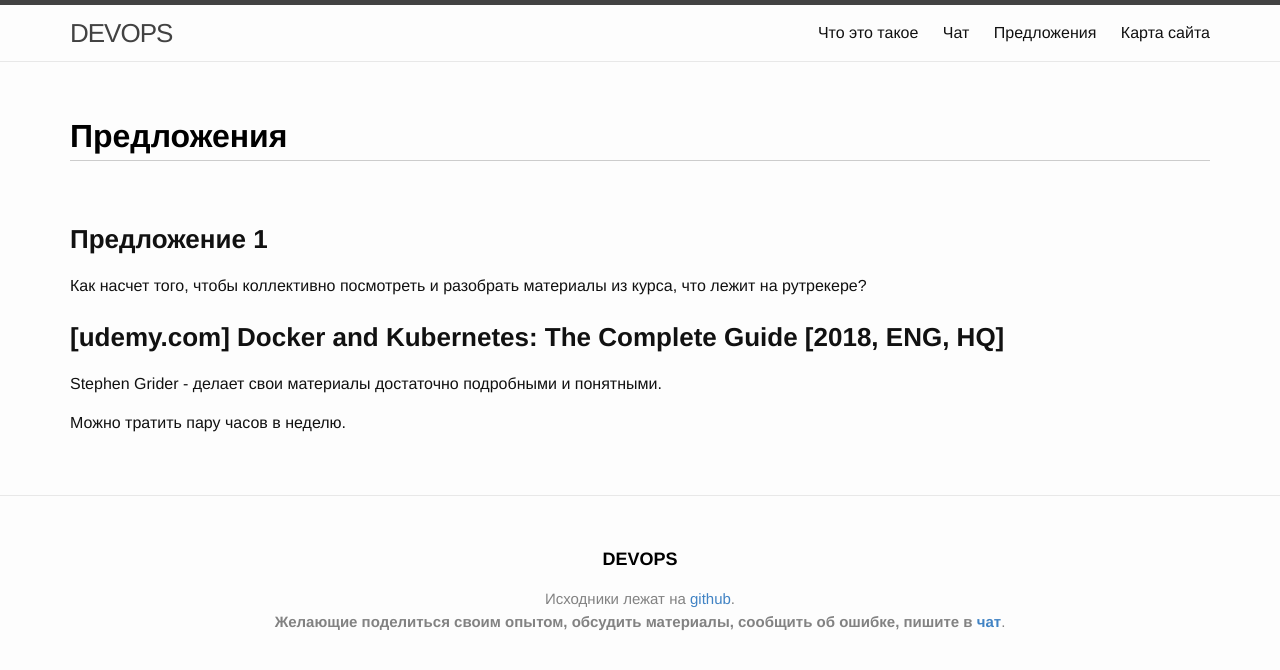
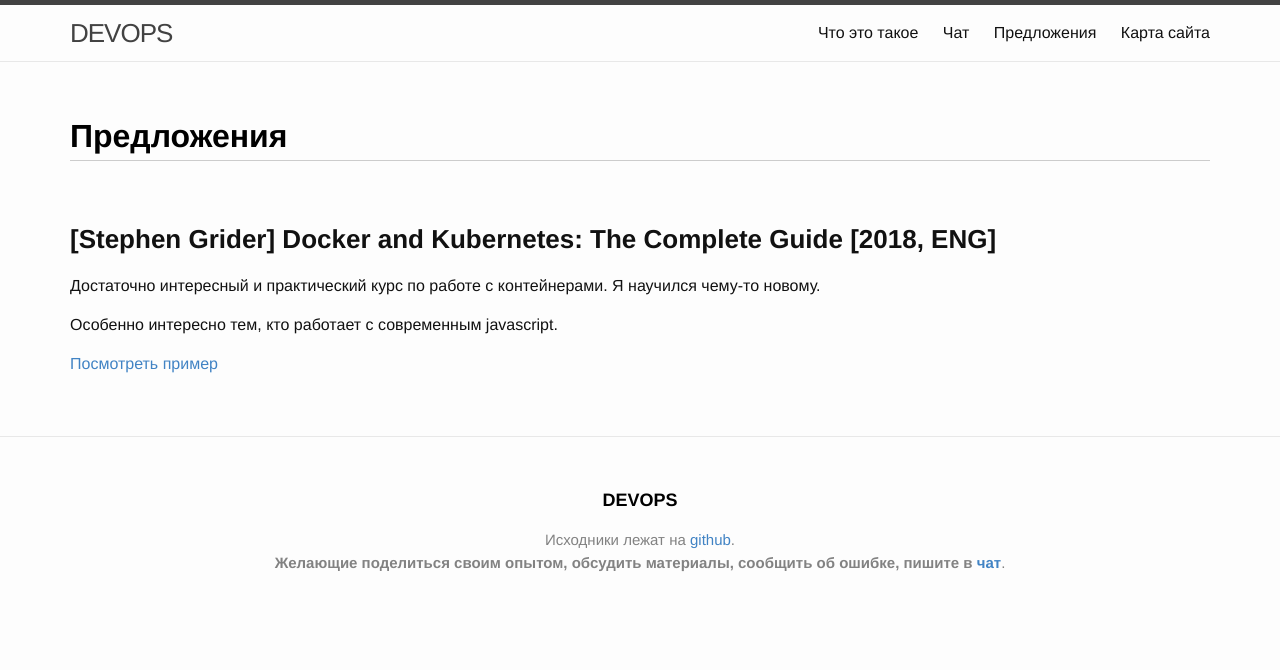
Before and after one commit to webmak1/itsimple.ru, a Jekyll site: the page built from website/00-main/04-suggestions.md, in a window 1280 px wide. Shown: the top 670 px of the page. Built offline with Jekyll 4.4.1, drawn with Linux system fonts in a browser that asks for light colours.

Commit message:
Стивен Гриддер

```diff
--- a/website/00-main/04-suggestions.md
+++ b/website/00-main/04-suggestions.md
@@ -8,15 +8,10 @@ permalink: /suggestions/
 
 <br/>
 
-### Предложение 1
+### [Stephen Grider] Docker and Kubernetes: The Complete Guide [2018, ENG]
 
+Достаточно интересный и практический курс по работе с контейнерами. Я научился чему-то новому.
 
-Как насчет того, чтобы коллективно посмотреть и разобрать материалы из курса, что лежит на рутрекере?
+Особенно интересно тем, кто работает с современным javascript.
 
-
-### [udemy.com] Docker and Kubernetes: The Complete Guide [2018, ENG, HQ]
-
-
-Stephen Grider - делает свои материалы достаточно подробными и понятными.
-
-Можно тратить пару часов в неделю.
+<a href="https://github.com/marley-nodejs/Docker-and-Kubernetes-The-Complete-Guide">Посмотреть пример</a>
```
